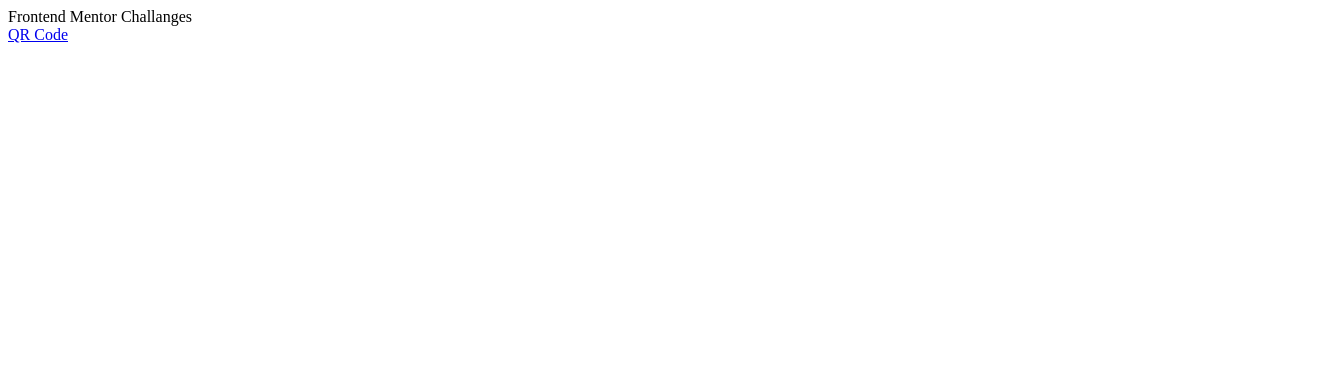
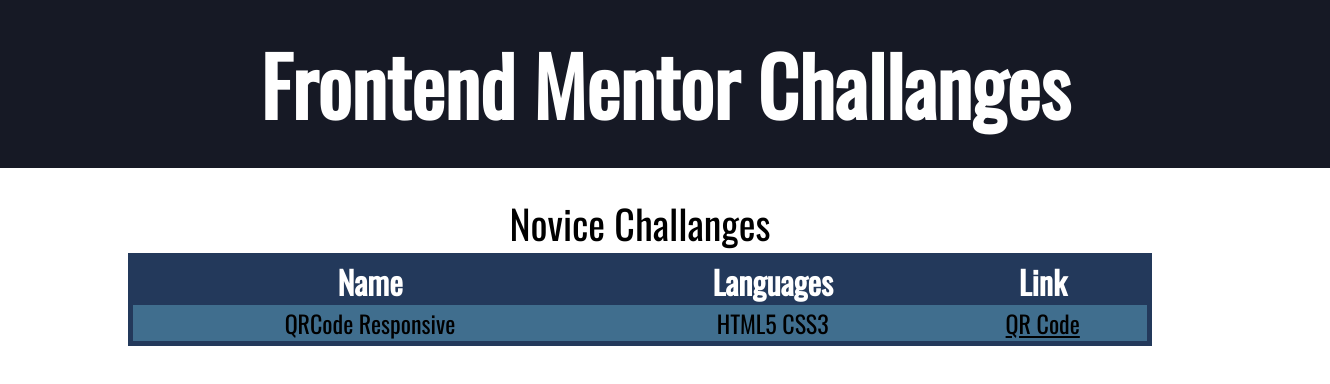
Before and after one commit to 98Typ/98Typ.github.io, a website: page index.html in a window 1280 px wide. Shown: the whole page, 1330 px wide, since content can reach past the window. Drawn offline with nearby package versions, Linux system fonts and the light colour scheme.

Commit message:
Finished basic layout of front page and css

```diff
--- /dev/null
+++ b/css/style.css
@@ -0,0 +1,71 @@
+:root {
+	--raisin-black: #161925ff;
+	--delft-blue: #23395bff;
+	--ucla-blue: #406e8eff;
+	--powder-blue: #8ea8c3ff;
+}
+
+
+
+* {
+	font-family: 'Oswald', sans-serif;
+	padding: 0px;
+	margin: 0px;
+}
+
+.wrapper header {
+	width: 100vw;
+	background-color: var(--raisin-black);
+	color: white;
+	font-size: clamp(1rem, 0.5rem + 2.5vw, 3rem);
+	text-align: center;
+	padding: 25px;
+}
+
+main {
+	width: 100vw;
+	height: 100vh;
+	display: flex;
+	flex-direction: column;
+	align-items: center;
+}
+table {
+	width:80vw;
+	text-align: center;
+	margin-top: 25px;
+	border: 5px solid var(--delft-blue);
+	border-collapse: collapse;
+}
+
+table caption {
+	font-size: clamp(1rem, 0.5rem + 2.5vw, 3rem);
+}
+
+table thead th {
+	background: var(--delft-blue);
+	font-size: clamp(1rem, 0.5rem + 2.5vw, 2rem);
+	color: white;
+}
+
+table tbody tr {
+	font-size: clamp(0.80rem, 0.40rem + 2.5vw, 1.5rem);
+}
+table tr:nth-of-type(odd){
+	background-color: var(--ucla-blue);
+}
+
+table tr:nth-of-type(even){
+	background-color: var(--powder-blue);
+}
+
+table a:link {
+	color: black;
+}
+
+table a:visited {
+	color: black;
+}
+
+table a:hover {
+	color: white;
+}
--- a/index.html
+++ b/index.html
@@ -1,3 +1,41 @@
-Frontend Mentor Challanges
-<br>
-<a href="qrcode/index.html">QR Code</a>
+<!DOCTYPE html>
+<html lang="en">
+	<head>
+		<title>Mike Rogers - Frontend Mentor</title>
+		<meta charset="UTF-8">
+		<meta name="viewport" content="width=device-width, initial-scale=1">
+		<link rel="preconnect" href="https://fonts.googleapis.com">
+		<link rel="preconnect" href="https://fonts.gstatic.com" crossorigin>
+		<link href="https://fonts.googleapis.com/css2?family=Oswald&display=swap" rel="stylesheet">
+		<link href="css/style.css" rel="stylesheet">
+	</head>
+	<body>
+		<div class="wrapper">
+			<header>
+				<h1> Frontend Mentor Challanges </h1>
+			</header>
+			<main>
+					<table>
+						<caption>Novice Challanges</caption>
+						<thead>
+							<tr>
+								<th>Name</th>
+								<th>Languages</th>
+								<th>Link</th>
+							</tr>
+						</thead>
+						<tbody>
+								<tr>
+									<td> QRCode Responsive </td>
+									<td> HTML5 CSS3 </td>
+									<td><a href="qrcode/index.html">QR Code</a></td>
+								</tr>
+						</tbody>
+					</table>
+			</main>
+
+			<footer>
+			</footer>
+		</div>
+	</body>
+</html>
```
